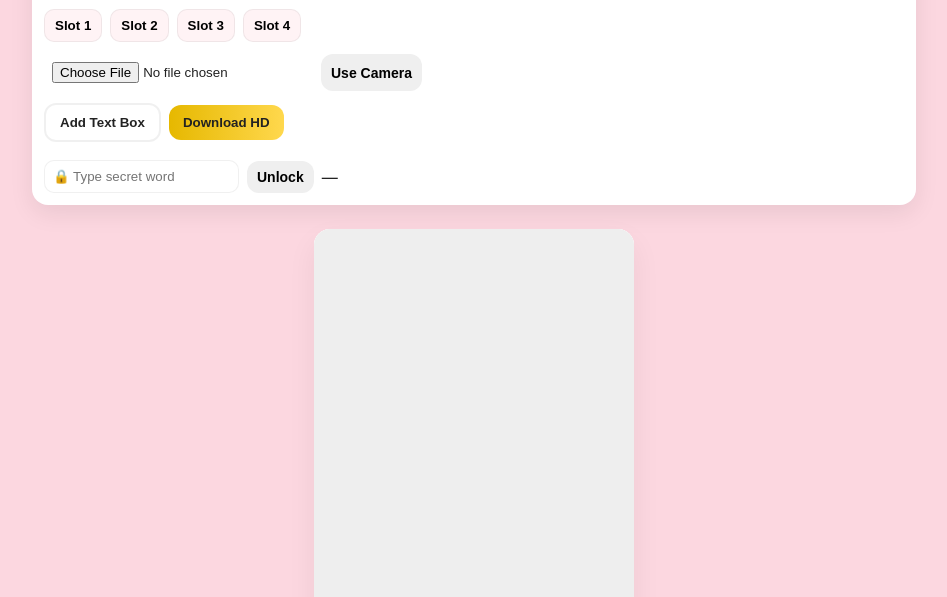
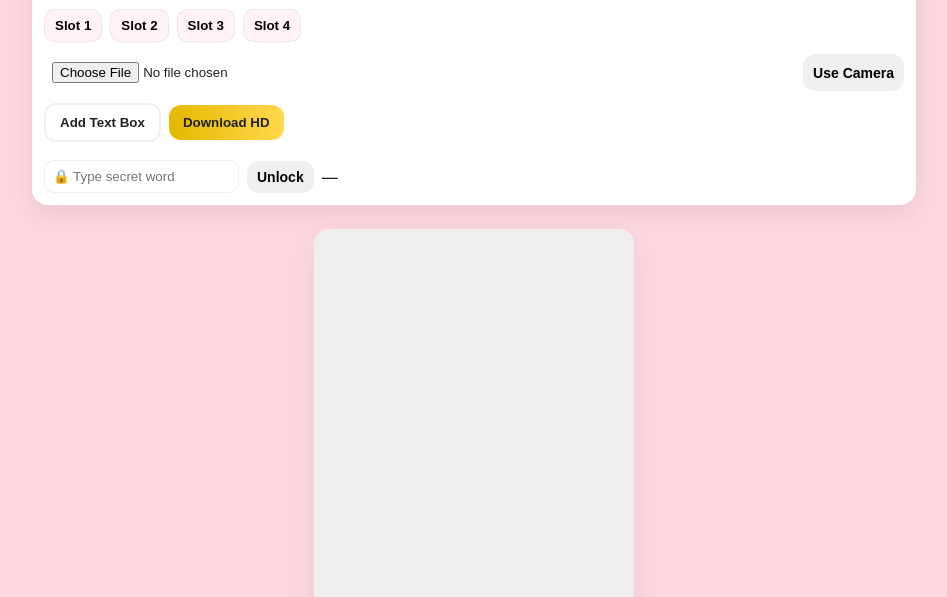
Before and after one commit to xavierlowpersonal/anniversaryphotobooth, a plain HTML site: page photobooth.html in a window 1280 px wide. Both pictures are taken after a click on the button "Slot 1". Shown: the part 203-800 px from the top of the page, without its empty margins (166-1113 px from the left). Drawn offline with Linux system fonts and the light colour scheme.

Commit message:
Update style.css

```diff
--- a/style.css
+++ b/style.css
@@ -37,8 +37,9 @@ html,body{height:100%;margin:0;font-family:Inter,system-ui,-apple-system,"Segoe
 .frame-thumb{width:68px;height:68px;border-radius:12px;object-fit:cover;cursor:pointer;border:2px solid rgba(255,255,255,0.6);box-shadow:0 6px 18px rgba(0,0,0,0.06)}
 .slots{display:flex;gap:8px;flex-wrap:wrap}
 .slot-btn{background:var(--pale);border-radius:10px;padding:8px 10px;border:1px solid rgba(0,0,0,0.06);cursor:pointer;font-weight:700}
-.photo-inputs{display:none;gap:8px}
-.input-file{padding:8px}
+.photo-inputs{display:none;gap:8px;flex-wrap:wrap}
+.input-file{padding:8px;flex:1;min-width:120px}
+.photo-inputs .btn{flex-shrink:0}
 .controls-row{display:flex;gap:8px;flex-wrap:wrap;align-items:center}
 .secret-row{display:flex;gap:8px;align-items:center;margin-top:6px}
 .secret-input{padding:8px;border-radius:10px;border:1px solid rgba(0,0,0,0.06)}
```
